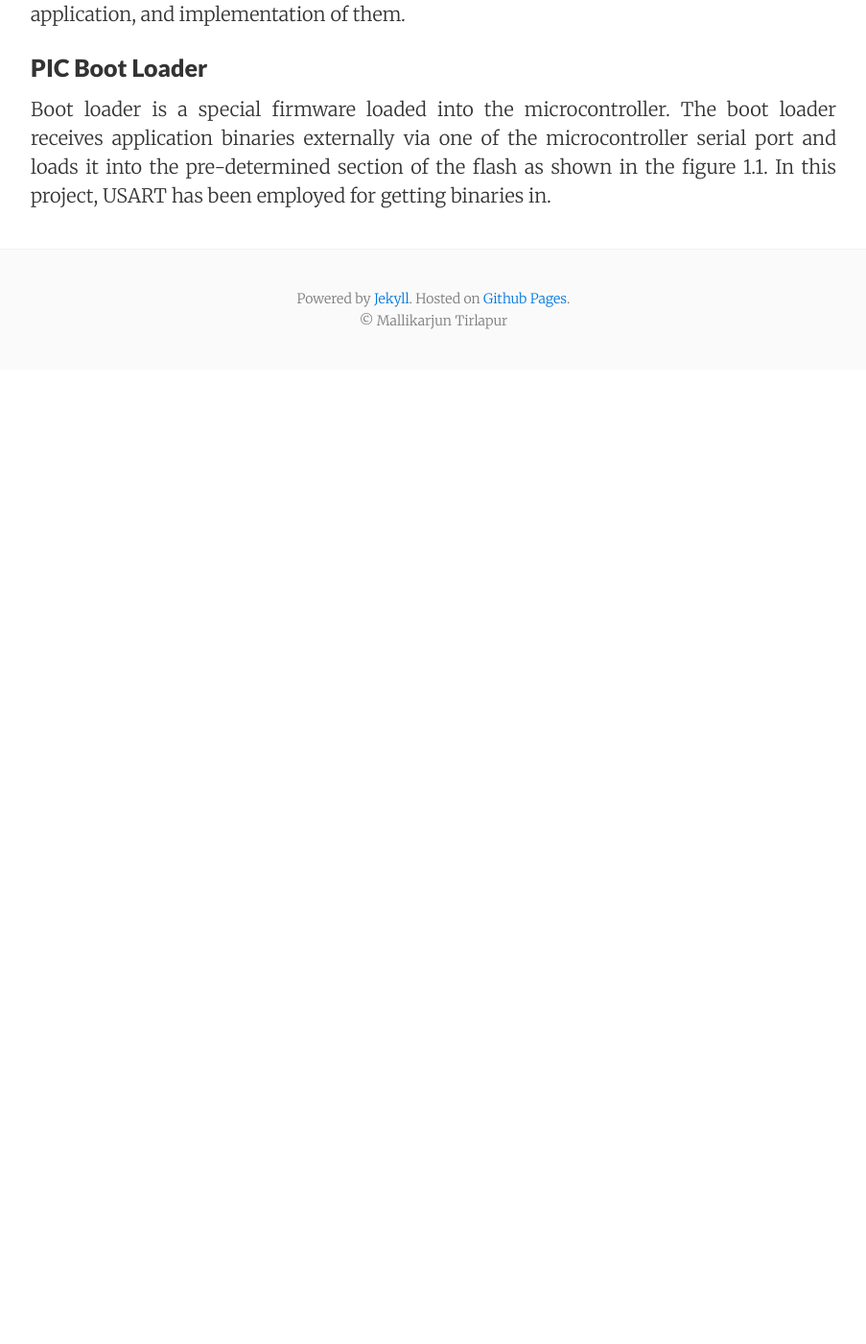
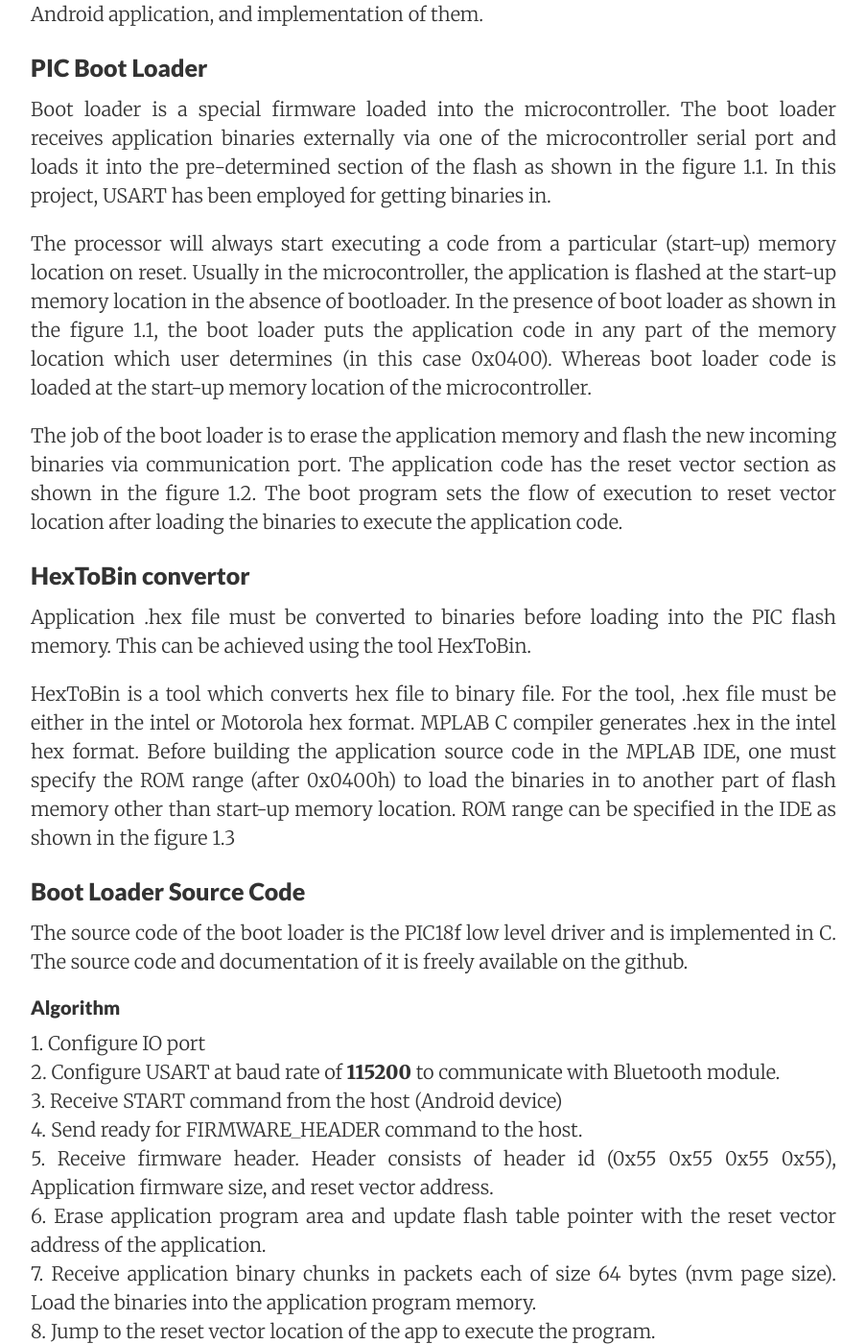
Before and after one commit to MallikarjunTirlapur/MallikarjunTirlapur.github.io, a Jekyll site: the page built from OTAFirmwareUpdate/index.html, in a window 1280 px wide and 1400 px high, scrolled down 861 px. Shown: the whole window at 96% size, without its empty margins (188-1091 px from the left). Built offline with Jekyll 4.4.1, drawn with Linux system fonts in a browser that asks for light colours; nearby versions of some CDN libraries; before the commit the page ends 1246 px from its top, so only the background shows below that; some of the changed text lies outside the part shown.

Commit message:
Update index.html

```diff
--- a/OTAFirmwareUpdate/index.html
+++ b/OTAFirmwareUpdate/index.html
@@ -33,22 +33,58 @@ layout: default
 
 
 <h3> Use Cases I imagined </h3>
-1.&ensp;Updating firmware of distributed embedded devices by sitting at one central location. For instance, <br />
+<strong>1.</strong>&ensp;Updating firmware of distributed embedded devices by sitting at one central location. For instance, <br />
 &ensp;&ensp;&ensp;&ensp;&ensp;&ensp; If embedded device is located thousand kilo meters far away from the central location, embedded device manufacturer must be able to update device firmware by sending the firmware to user’s android/ios device. <br />
 &ensp;&ensp;&ensp;&ensp;&ensp;&ensp;     Ex: Bluetooth enabled - headphone, speakers, home automation system, television etc<br />
 
-2.&ensp;Program PIC without using Microchip programmer/debugger. <br/>
+<strong>2.</strong>&ensp;Program PIC without using Microchip programmer/debugger. <br/>
 
 <p>These 2 use cases motivated me building this small system.</p>
 
-<p>The system consists of PIC microcontroller, android device and Bluetooth interface module.  This post would be focusing on PIC18f microcontroller boot loader, Android application, and implementation of them.</p>
+<p>The system consists of PIC18f4431 microcontroller, android device and Bluetooth interface module.  This post would be focusing on PIC18f microcontroller boot loader, Android application, and implementation of them.</p>
 
 <h3>PIC Boot Loader </h3>
 <p>Boot loader is a special firmware loaded into the microcontroller. The boot loader receives application binaries externally via one of the microcontroller serial port and loads it into the pre-determined section of the flash as shown in the figure 1.1.  In this project, USART has been employed for getting binaries in.</p>
 
 
+<p>The processor will always start executing a code from a particular (start-up) memory location on reset. Usually in the microcontroller, the application is flashed at the start-up memory location in the absence of bootloader. In the presence of boot loader as shown in the figure 1.1, the boot loader puts the application code in any part of the memory location which user determines (in this case 0x0400). Whereas boot loader code is loaded at the start-up memory location of the microcontroller.</p>
 
-      </div>
+<p>The job of the boot loader is to erase the application memory and flash the new incoming binaries via communication port. The application code has the reset vector section as shown in the figure 1.2. The boot program sets the flow of execution to reset vector location after loading the binaries to execute the application code.</p>
+
+  <h3>HexToBin convertor</h3>
+
+  <p>Application .hex file must be converted to binaries before loading into the PIC flash memory. This can be achieved using the tool HexToBin. </p>
+
+  <p>HexToBin is a tool which converts hex file to binary file. For the tool, .hex file must be either in the intel or Motorola hex format. MPLAB C compiler generates .hex in the intel hex format. Before building the application source code in the MPLAB IDE, one must specify the ROM range (after 0x0400h) to load the binaries in to another part of flash memory other than start-up memory location. ROM range can be specified in the IDE as shown in the figure 1.3 </p>
+
+
+
+  <h3>Boot Loader Source Code</h3>
+
+  <p>The source code of the boot loader is the PIC18f low level driver and is implemented in C.  The source code and documentation of it is freely available on the github.</p>
+
+  <h4>Algorithm</h4>
+1.	Configure IO port<br />
+2.	Configure USART at baud rate of <strong>115200</strong> to communicate with Bluetooth module.<br />
+3.	Receive START command from the host (Android device) <br />
+4.	Send ready for FIRMWARE_HEADER command to the host.<br />
+5.	Receive firmware header. Header consists of header id (0x55 0x55 0x55 0x55), Application firmware size, and reset vector address. <br />
+6.	Erase application program area and update flash table pointer with the reset vector address of the application.<br />
+7.	Receive application binary chunks in packets each of size 64 bytes (nvm page size). Load the binaries into the application program memory.<br />
+8.	Jump to the reset vector location of the app to execute the program.<br />
+
+    <h3>Android application (Host)</h3>
+ <p> A small host application consisting of user friendly GUI and software which handles inputs from the user. </p>
+
+ <h4> GUI</h4>
+  <p>Through GUI user can select and connect with the Bluetooth module to communicate with PIC.  The binary file generated from the HexToBin tool is stored on the external storage of the android device. Any number of binary files can be stored on the device. The GUI facilitates user to scan the available binary files from the storage and select one of them to send it across Bluetooth communication link to PIC. ROM ranges set while building the application code in the MPLAB IDE must be provided as inputs in the GUI.</p>
+
+  <h4> Software</h4>
+
+  <p>Software is implemented in JAVA again the source code and documentation of it is freely available on the github.</p>
+
+  <h4>Algorithm</h4>
+  </div>
     </div>
   </div>
 
```
